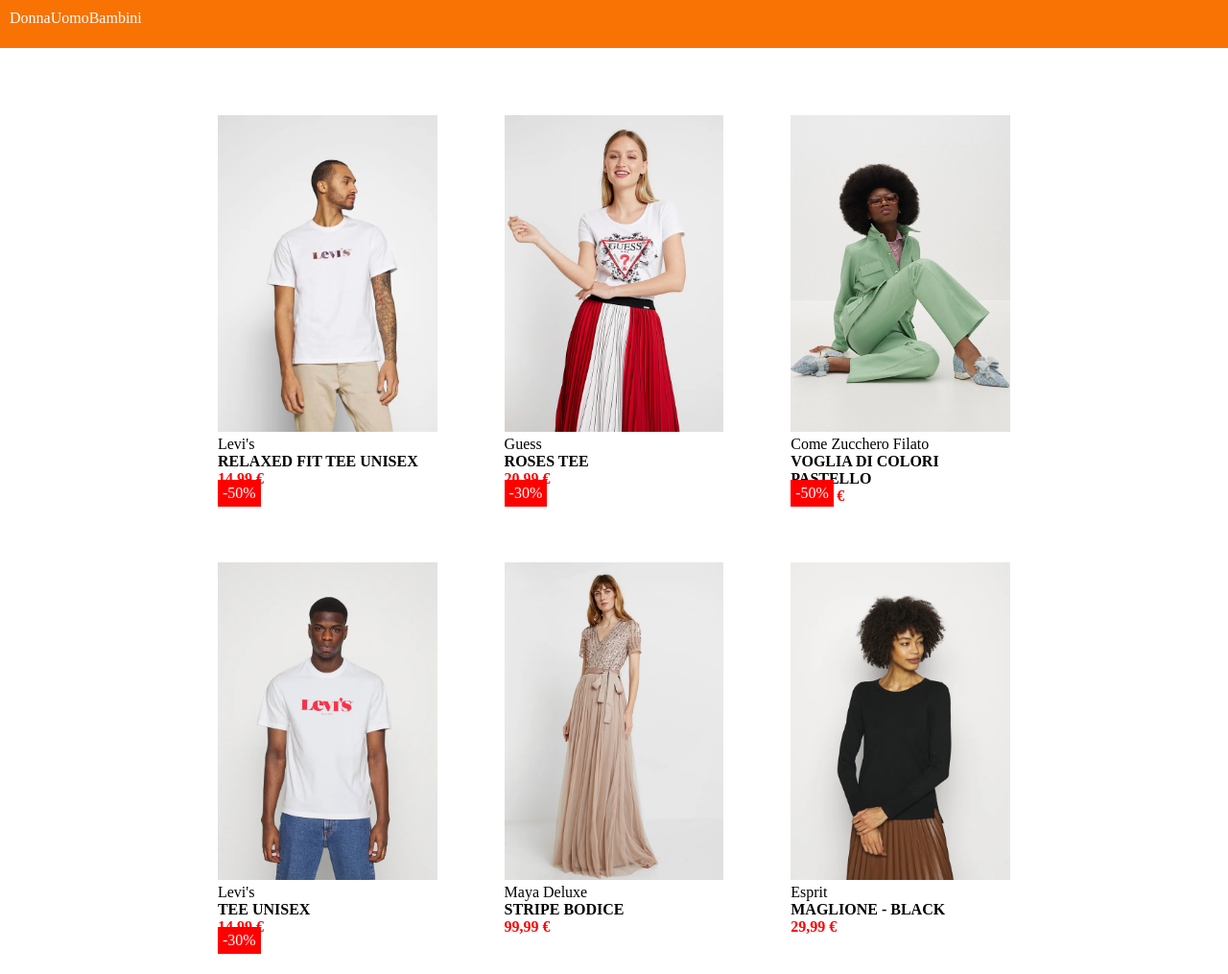
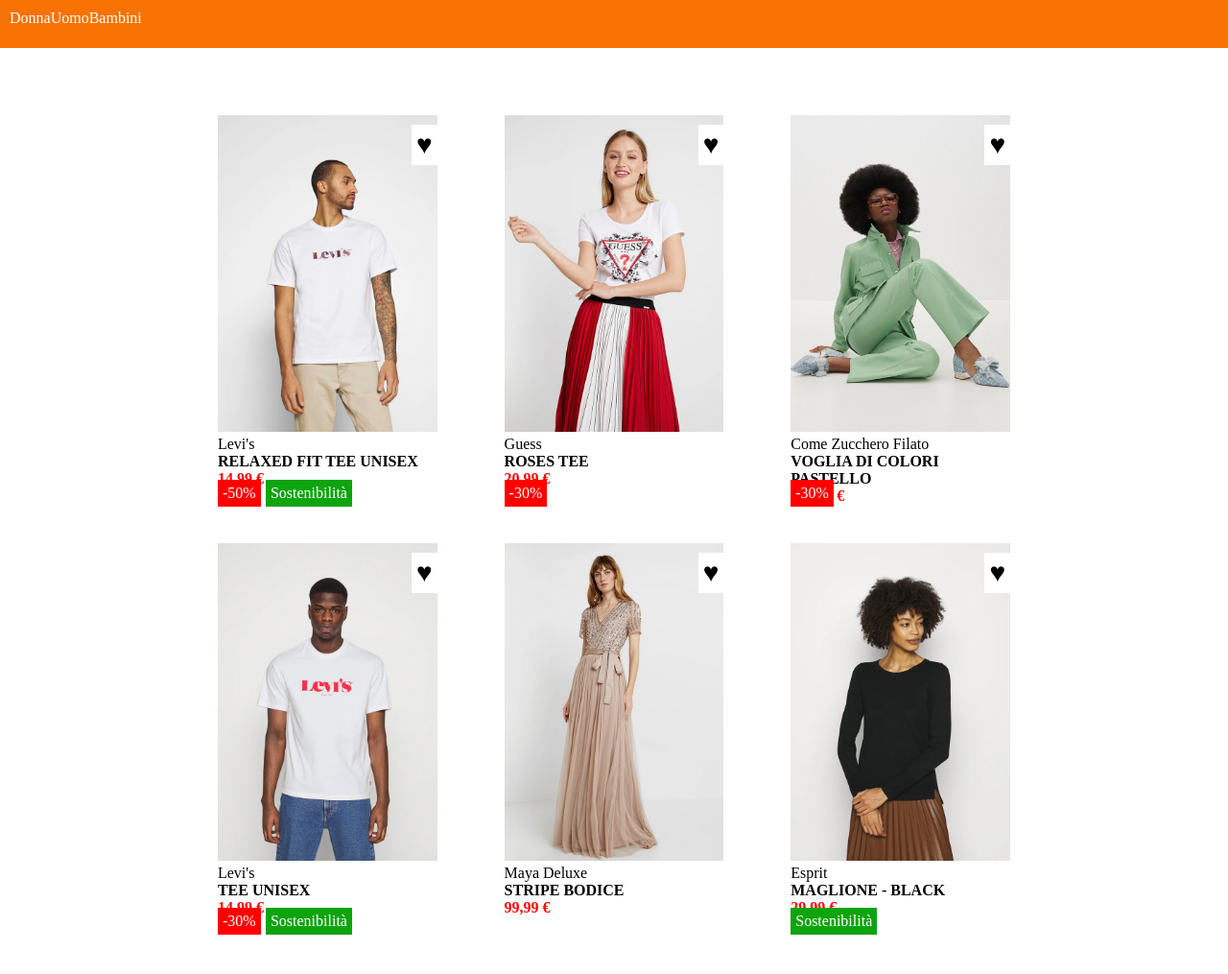
Before and after one commit to Giuseppe-Rizza/html-css-boolando, a plain HTML site: page index.html in a window 1280 px wide. Shown: the whole page at 96% size. After the commit the page ends 975 px from the top, so only its background shows below. Drawn offline with Linux system fonts and the light colour scheme.

Commit message:
[feat] Add heart label

```diff
--- a/css/style.css
+++ b/css/style.css
@@ -46,8 +46,6 @@ main {
 
 .clothes {
     width: 30%;
-    justify-content: center;
-    margin-bottom: 20px;
     padding: 20px;
     position: relative;
 }
@@ -69,3 +67,52 @@ color: red;}
     left: 20px;
     z-index: 400;
 }
+
+.sustainability-label {
+    padding: 5px;
+    background-color: rgb(14, 164, 14);
+    color: white;
+    font-size: 16px;
+    position: absolute;
+    top: 400px;
+    left: 20px;
+    z-index: 400;
+}
+
+.centered-sustainability-label {
+    padding: 5px;
+    background-color: rgb(14, 164, 14);
+    color: white;
+    font-size: 16px;
+    position: absolute;
+    top: 400px;
+    left: 70px;
+    z-index: 400;
+}
+
+.heart-label {
+    padding: 5px;
+    background-color: white;
+    font-size: 28px;
+    position: absolute;
+    top: 30px;
+    right: 20px;
+    z-index: 400;
+}
+
+.img-hover {
+    width: 30%;
+    padding: 20px;
+    position: absolute;
+    top: 0;
+    left: 0;
+    right: 0;
+    bottom: 0;
+    background-color: rgb(14, 12, 12, 0.5);
+    display: none;
+    z-index: 300;
+}
+
+.clothes:hover .img-hover {
+    display: block;
+}
--- a/index.html
+++ b/index.html
@@ -29,8 +29,17 @@
         <section class="products-container">
             <div class="clothes">
                 <img src="./img/1.webp" alt="men-clothing">
+                <div class="heart-label">
+                    &hearts;
+                </div>
                 <div class="discount-label">
                     -50%
+                </div>
+                <div class="centered-sustainability-label">
+                    Sostenibilità
+                </div>
+                <div class="img-hover">
+                    <img src="./img/1b.webp" alt="men-clothing">
                 </div>
                 <p>Levi's</p>
                 <p><strong>RELAXED FIT TEE UNISEX</strong></p>
@@ -38,8 +47,14 @@
             </div>
             <div class="clothes">
                 <img src="./img/2.webp" alt="woman-clothing">
+                <div class="heart-label">
+                    &hearts;
+                </div>
                 <div class="discount-label">
                     -30%
+                </div>
+                <div class="img-hover">
+                    <img src="./img/2b.webp" alt="woman-clothing">
                 </div>
                 <p>Guess</p>
                 <p><strong>ROSES TEE</strong></p>
@@ -47,8 +62,14 @@
             </div>
             <div class="clothes">
                 <img src="./img/3.webp" alt="woman-clothing">
+                <div class="heart-label">
+                    &hearts;
+                </div>
                 <div class="discount-label">
-                    -50%
+                    -30%
+                </div>
+                <div class="img-hover">
+                    <img src="./img/3b.webp" alt="woman-clothing">
                 </div>
                 <p>Come Zucchero Filato</p>
                 <p><strong>VOGLIA DI COLORI PASTELLO</strong></p>
@@ -58,8 +79,17 @@
         <section class="products-container">
             <div class="clothes">
                 <img src="./img/4.webp" alt="men-clothing">
+                <div class="heart-label">
+                    &hearts;
+                </div>
                 <div class="discount-label">
                     -30%
+                </div>
+                <div class="centered-sustainability-label">
+                    Sostenibilità
+                </div>
+                <div class="img-hover">
+                    <img src="./img/4b.webp" alt="men-clothing">
                 </div>
                 <p>Levi's</p>
                 <p><strong>TEE UNISEX</strong></p>
@@ -67,12 +97,27 @@
             </div>
             <div class="clothes">
                 <img src="./img/5.webp" alt="woman-clothing">
+                <div class="heart-label">
+                    &hearts;
+                </div>
+                <div class="img-hover">
+                    <img src="./img/5b.webp" alt="woman-clothing">
+                </div>
                 <p>Maya Deluxe</p>
                 <p><strong>STRIPE BODICE</strong></p>
                 <p class="red-text"><strong>99,99 €</strong></p>
             </div>
             <div class="clothes">
                 <img src="./img/6.webp" alt="woman-clothing">
+                <div class="heart-label">
+                    &hearts;
+                </div>
+                <div class="sustainability-label">
+                    Sostenibilità
+                </div>
+                <div class="img-hover">
+                    <img src="./img/6b.webp" alt="woman-clothing">
+                </div>
                 <p>Esprit</p>
                 <p><strong>MAGLIONE - BLACK</strong></p>
                 <p class="red-text"><strong>29,99 €</strong></p>
```
